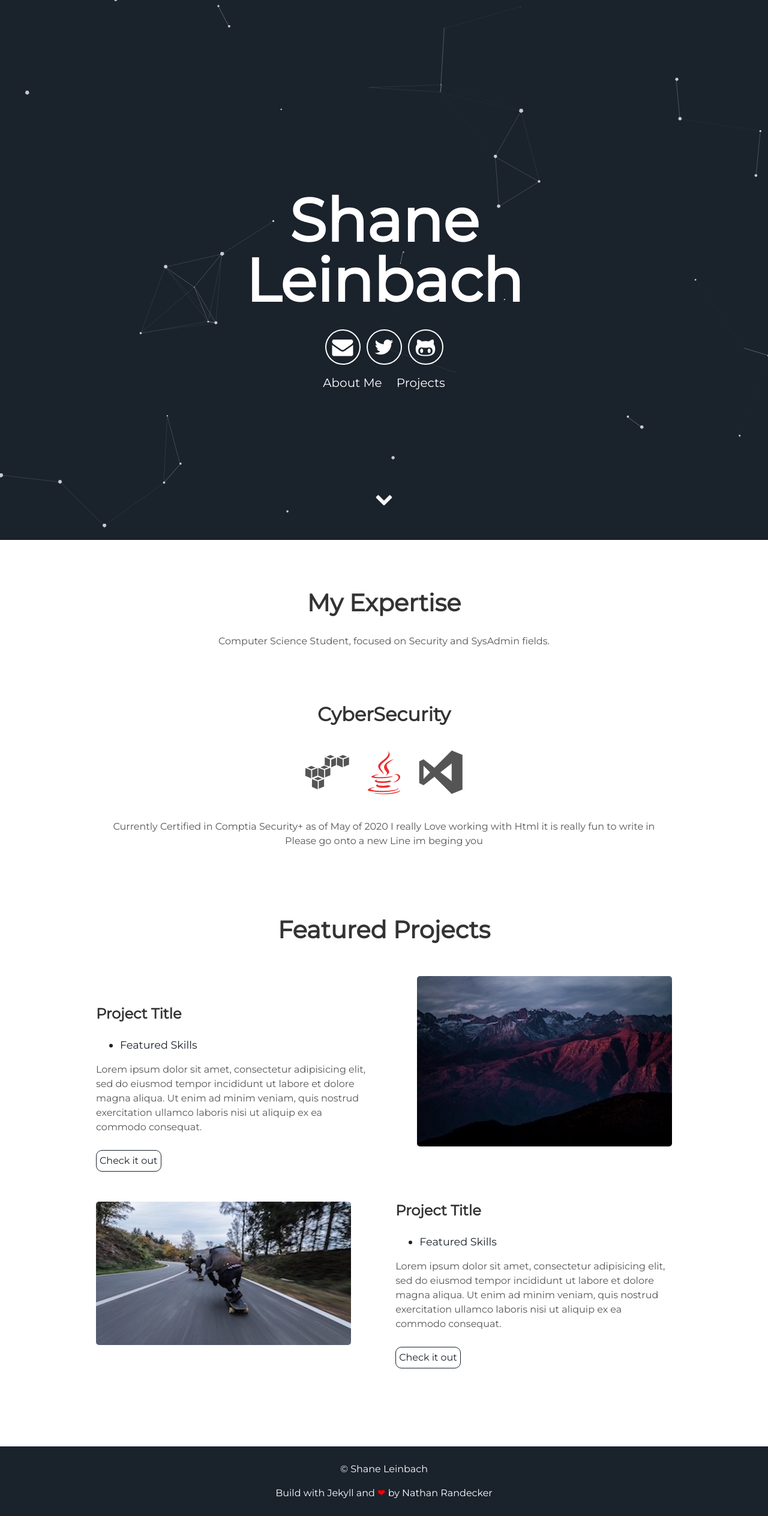
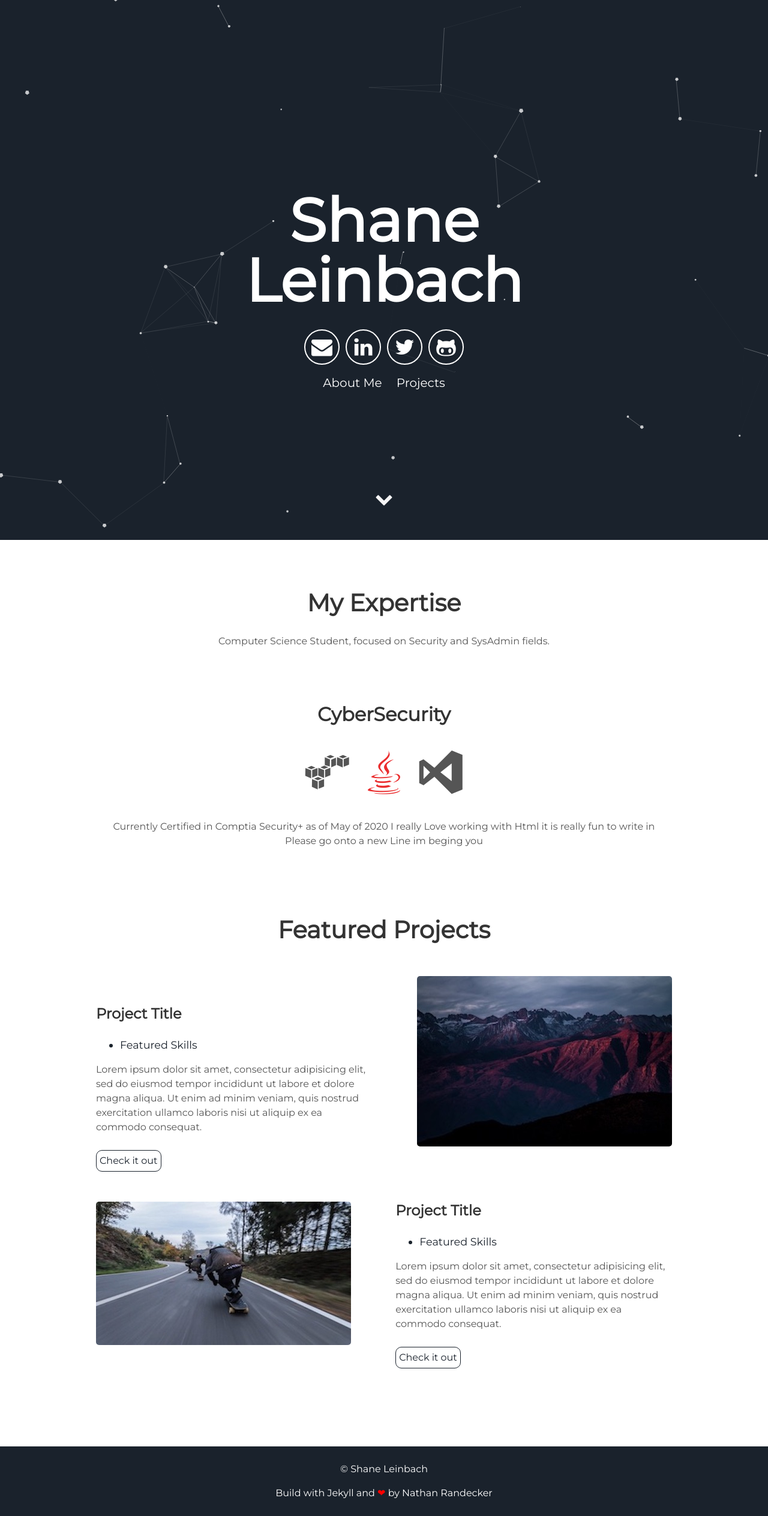
Before and after one commit to weezil8/particle-master, a Jekyll site: the page built from index.html, in a window 1280 px wide. Shown: the whole page at 60% size. Built offline with Jekyll 4.4.1, drawn with Linux system fonts in a browser that asks for light colours.

Commit message:
Added linkedin

```diff
--- a/_includes/header.html
+++ b/_includes/header.html
@@ -6,6 +6,7 @@
       </h1>
       <div class="header-icons">
         <a aria-label="Send email" href="mailto:leinbachsrl@live.com"><i class="icon fa fa-envelope"></i></a>
+        <a aria-label="Linkedin" href="https://www.linkedin.com/in/shane-leinbach-777239171/"><i class="icon fa fa-linkedin"></i></a>
         <a aria-label="My Twitter" target="_blank" href="https://twitter.com/Weezil8"><i class="icon fa fa-twitter" aria-hidden="true"></i></a>
         <a aria-label="My Github" target="_blank" href="https://github.com/weezil8"><i class="icon fa fa-github-alt" aria-hidden="true"></i></a>
       </div>
```
